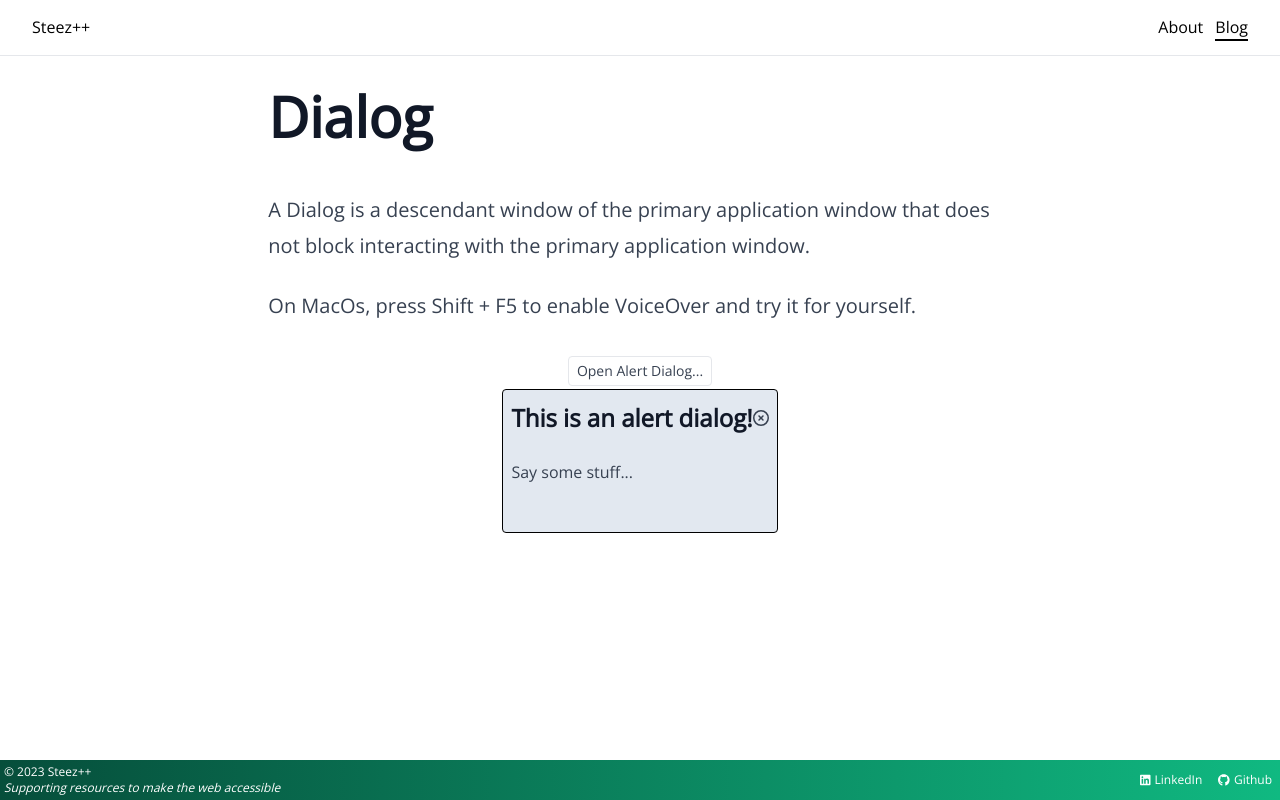
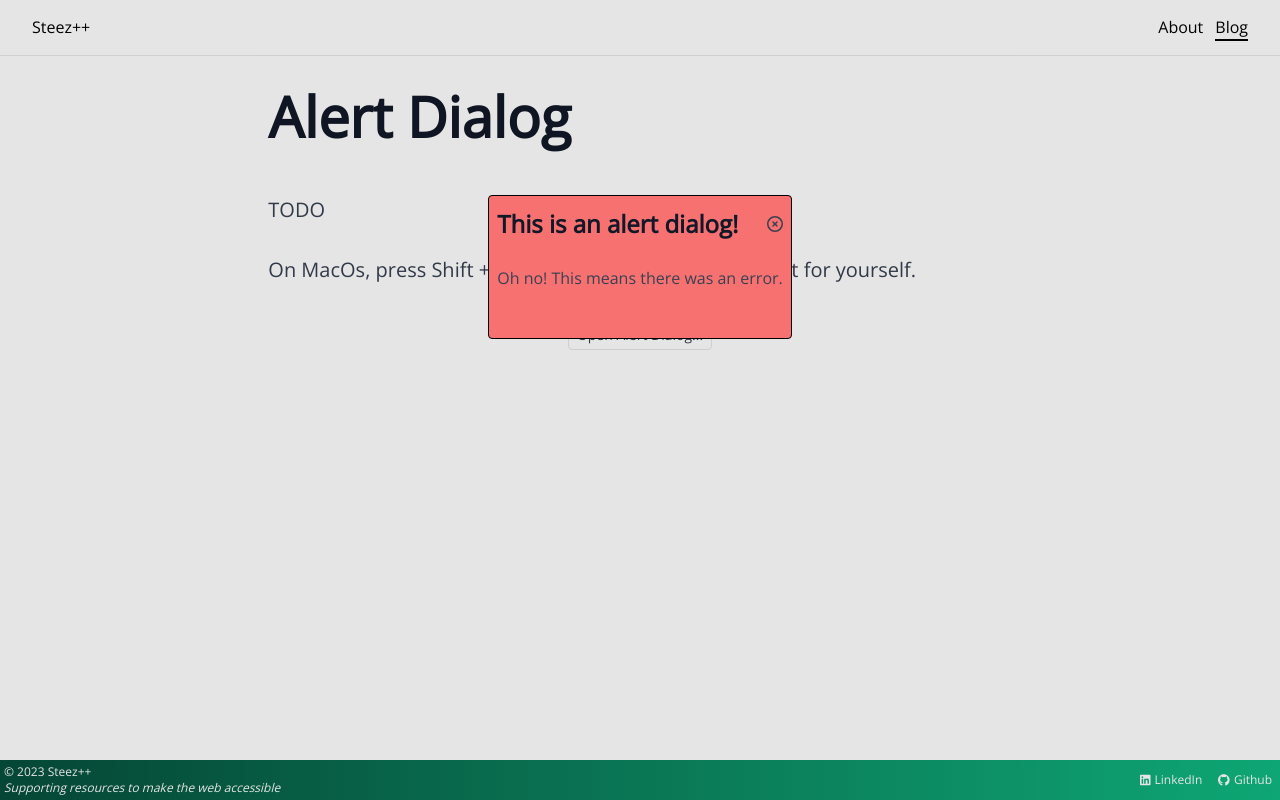
Before and after one commit to steezplusplus/Accessible-Web-Components, a Next.js app: page /blog/alert-dialog in a window 1280 px wide. Both pictures are taken after a click on the button "Open Alert Dialog...". Built offline with nearby package versions, Linux system fonts and the light colour scheme.

Commit message:
feat: stuff

```diff
--- a/app/blog/alert-dialog/_components/alertDialog/AlertDialog.tsx
+++ b/app/blog/alert-dialog/_components/alertDialog/AlertDialog.tsx
@@ -4,12 +4,15 @@ import { faCircleXmark } from '@fortawesome/free-regular-svg-icons';
 import { FontAwesomeIcon } from '@fortawesome/react-fontawesome';
 import { useRef } from 'react';
 
+const labelId = 'alert-dialog-label';
+const descriptionId = 'alert-dialog-descripton';
+
 export function AlertDialog() {
   const alertDialogRef = useRef<HTMLDialogElement>(null);
 
   const showAlertDialog = () => {
     if (alertDialogRef.current) {
-      alertDialogRef.current.show();
+      alertDialogRef.current.showModal();
     }
   };
 
@@ -24,18 +27,22 @@ export function AlertDialog() {
       <button onClick={showAlertDialog} className="prose rounded border px-2 py-1 text-sm">Open Alert Dialog...</button>
       <dialog
         ref={alertDialogRef}
-        aria-labelledby="alert-dialog-label"
-        className="prose fixed bottom-1/3 h-36 rounded border border-black bg-slate-200 p-2 prose-h2:my-1"
+        aria-labelledby={labelId}
+        aria-describedby={descriptionId}
+        className="prose fixed bottom-1/3 h-36 rounded border border-black bg-red-400 p-2 prose-h2:my-1"
+        role="alertdialog"
       >
-        <header className="flex justify-center">
-          <h2 id="alert-dialog-label">This is an alert dialog!</h2>
+        <div className="flex justify-center">
+          <h2 id={labelId}>This is an alert dialog!</h2>
           <button onClick={closeAlertDialog} className="ml-auto">
             <FontAwesomeIcon icon={faCircleXmark} />
           </button>
-        </header>
-        <p>
-          Say some stuff...
-        </p>
+        </div>
+        <div id={descriptionId}>
+          <p>
+            Oh no! This means there was an error.
+          </p>
+        </div>
       </dialog>
     </>
   );
--- a/app/blog/alert-dialog/page.tsx
+++ b/app/blog/alert-dialog/page.tsx
@@ -5,9 +5,9 @@ export default function Page() {
     <>
       <article className="prose mx-auto my-8 md:prose-lg lg:prose-xl">
         <header>
-          <h1>Dialog</h1>
+          <h1>Alert Dialog</h1>
           <p>
-            A Dialog is a descendant window of the primary application window that does not block interacting with the primary application window.
+            TODO
           </p>
         </header>
         <p>
--- a/app/blog/modal-dialog/_components/modalDialog/ModalDialog.tsx
+++ b/app/blog/modal-dialog/_components/modalDialog/ModalDialog.tsx
@@ -4,41 +4,45 @@ import { faCircleXmark } from '@fortawesome/free-regular-svg-icons';
 import { FontAwesomeIcon } from '@fortawesome/react-fontawesome';
 import { useRef } from 'react';
 
-// TODO refactor to Modal Dialog
+const labelId = 'modal-dialog-label';
+const descriptionId = 'modal-dialog-description';
+
 export function ModalDialog() {
-  const modalRef = useRef<HTMLDialogElement>(null);
+  const modaDialogRef = useRef<HTMLDialogElement>(null);
 
-  const openModal = () => {
-    if (modalRef.current) {
-      modalRef.current.showModal();
+  const showModalDialog = () => {
+    if (modaDialogRef.current) {
+      modaDialogRef.current.showModal();
     }
   };
 
-  const closeModal = () => {
-    if (modalRef.current) {
-      modalRef.current.close();
+  const closeModalDialog = () => {
+    if (modaDialogRef.current) {
+      modaDialogRef.current.close();
     }
   };
 
   return (
     <>
-      <button onClick={openModal} className="prose rounded border px-2 py-1 text-sm">Open a Modal Dialog...</button>
+      <button onClick={showModalDialog} className="prose rounded border px-2 py-1 text-sm">Open a Modal Dialog...</button>
       <dialog
-        ref={modalRef}
-        aria-labelledby="modal-label"
+
+        ref={modaDialogRef}
+        aria-labelledby={labelId}
+        aria-describedby={descriptionId}
         className="prose fixed top-1/4 h-36 rounded border border-black bg-slate-200 p-2 prose-h2:my-1"
       >
-        <header className="flex justify-center">
-          <h2 id="modal-label">This is a modal dialog!</h2>
-          <button onClick={closeModal} className="ml-auto">
+        <div className="flex justify-center">
+          <h2 id={labelId}>This is a modal dialog!</h2>
+          <button onClick={closeModalDialog} className="ml-auto">
             <FontAwesomeIcon icon={faCircleXmark} />
           </button>
-        </header>
-        <p>
-          You can no longer interact with the primary application window.
-          <br />
-          Close the modal dialog to resume.
-        </p>
+        </div>
+        <div id={descriptionId}>
+          <p>
+            You can not interact with the primary application window while this is open.
+          </p>
+        </div>
       </dialog>
     </>
   );
--- a/app/blog/non-modal-dialog/_components/nonModalDialog/NonModalDialog.tsx
+++ b/app/blog/non-modal-dialog/_components/nonModalDialog/NonModalDialog.tsx
@@ -4,40 +4,44 @@ import { faCircleXmark } from '@fortawesome/free-regular-svg-icons';
 import { FontAwesomeIcon } from '@fortawesome/react-fontawesome';
 import { useRef } from 'react';
 
+const labelId = 'non-modal-dialog-label';
+const descriptionId = 'non-modal-dialog-description';
+
 export function NonModalDialog() {
-  const dialogRef = useRef<HTMLDialogElement>(null);
+  const nonModalDialogRef = useRef<HTMLDialogElement>(null);
 
-  const openDialog = () => {
-    if (dialogRef.current) {
-      dialogRef.current.show();
+  const showNonModalDialog = () => {
+    if (nonModalDialogRef.current) {
+      nonModalDialogRef.current.show();
     }
   };
 
-  const closeDialog = () => {
-    if (dialogRef.current) {
-      dialogRef.current.close();
+  const closeNonModalDialog = () => {
+    if (nonModalDialogRef.current) {
+      nonModalDialogRef.current.close();
     }
   };
 
   return (
     <>
-      <button onClick={openDialog} className="prose rounded border px-2 py-1 text-sm">Open a Non-Modal Dialog...</button>
+      <button onClick={showNonModalDialog} className="prose rounded border px-2 py-1 text-sm">Open a Non-Modal Dialog...</button>
       <dialog
-        ref={dialogRef}
-        aria-labelledby="dialog-label"
+        ref={nonModalDialogRef}
+        aria-labelledby={labelId}
+        aria-describedby={descriptionId}
         className="prose fixed bottom-1/3 h-36 rounded border border-black bg-slate-200 p-2 prose-h2:my-1"
       >
-        <header className="flex justify-center">
-          <h2 id="dialog-label">This is a non-modal dialog!</h2>
-          <button onClick={closeDialog} className="ml-auto">
+        <div className="flex justify-center">
+          <h2 id={labelId}>This is a non-modal dialog!</h2>
+          <button onClick={closeNonModalDialog} className="ml-auto">
             <FontAwesomeIcon icon={faCircleXmark} />
           </button>
-        </header>
-        <p>
-          You can still interact with the primary application window.
-          <br />
-          Try Tab and Shift+Tab to navigate, or highlight text with your cursor.
-        </p>
+        </div>
+        <div id={descriptionId}>
+          <p>
+            You can still interact with the primary application window while this is open.
+          </p>
+        </div>
       </dialog>
     </>
   );
--- a/app/blog/non-modal-dialog/page.tsx
+++ b/app/blog/non-modal-dialog/page.tsx
@@ -5,9 +5,9 @@ export default function Page() {
     <>
       <article className="prose mx-auto my-8 md:prose-lg lg:prose-xl">
         <header>
-          <h1>Dialog</h1>
+          <h1>Non Modal Dialog</h1>
           <p>
-            A Dialog is a descendant window of the primary application window that does not block interacting with the primary application window.
+            A Non Modal Dialog is a descendant window of the primary application window that does not block interacting with the primary application window.
           </p>
         </header>
         <p>
```
